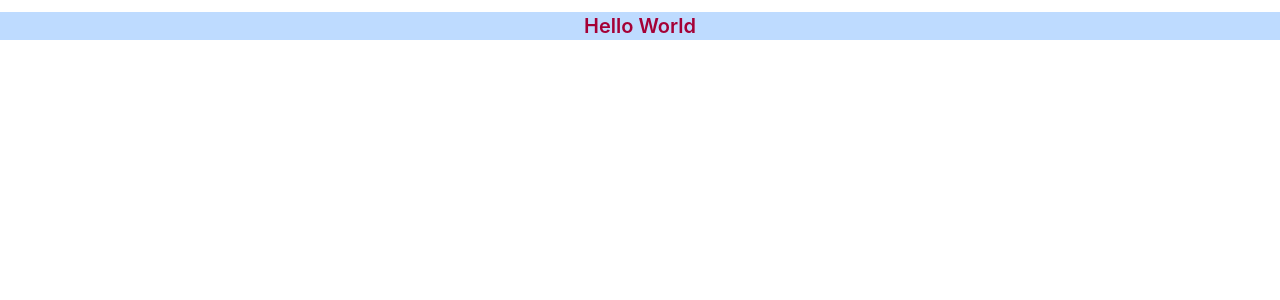
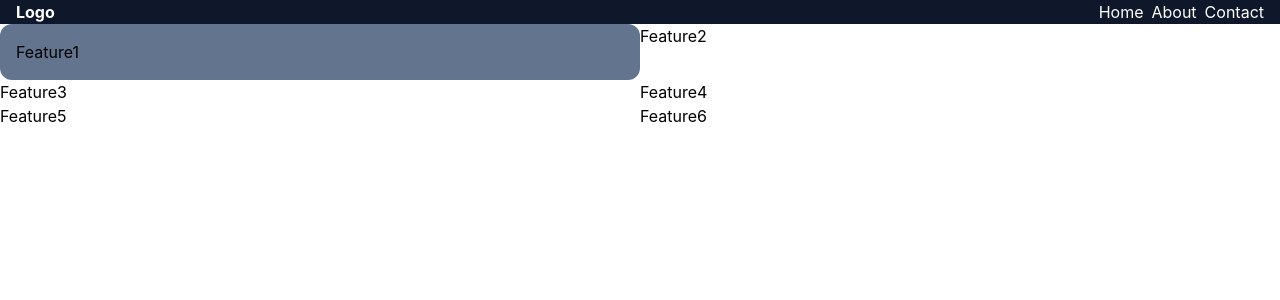
Before and after one commit to Aryan-Gupta2002/Tailwind-React-, a React (Vite) app: page / in a window 1280 px wide. Shown: the top 300 px of the page. Built offline with nearby package versions, Linux system fonts and the light colour scheme.

Commit message:
Flex and grid inTailwind

```diff
--- a/src/App.jsx
+++ b/src/App.jsx
@@ -1,9 +1,26 @@
 function App() {
-  return (<div>
-    <div className="bg-blue-200 my-3">
-    <p className="text-xl font-semibold text-center text-rose-800">Hello World</p>
+  return (
+  <div>
+    <div className="flex items-center justify-between bg-slate-900 text-white px-4">
+    <div className="font-bold">Logo</div>
+    <div className="flex gap-2">
+      <span>Home</span>
+      <span>About</span>
+      <span>Contact</span>
     </div>
-  </div>)
+  </div>
+  <div className="grid grid-cols-2">
+    <div className="bg-slate-500 p-4 rounded-xl">Feature1</div>
+    <div>Feature2</div>
+    <div>Feature3</div>
+    <div>Feature4</div>
+    <div>Feature5</div>
+    <div>Feature6</div>
+  </div>
+  </div>
+
+  )
 }
 // p-1 -> 0.25rem. p-2 -> 0.5rem
+// flex-col ->flex-direction:column
 export default App
```
